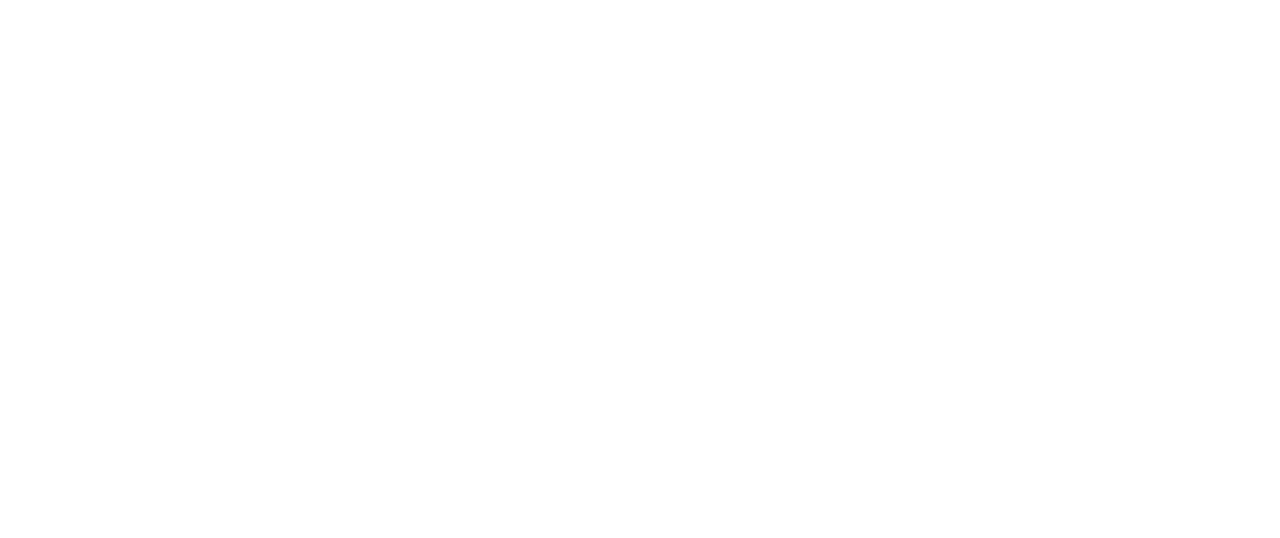
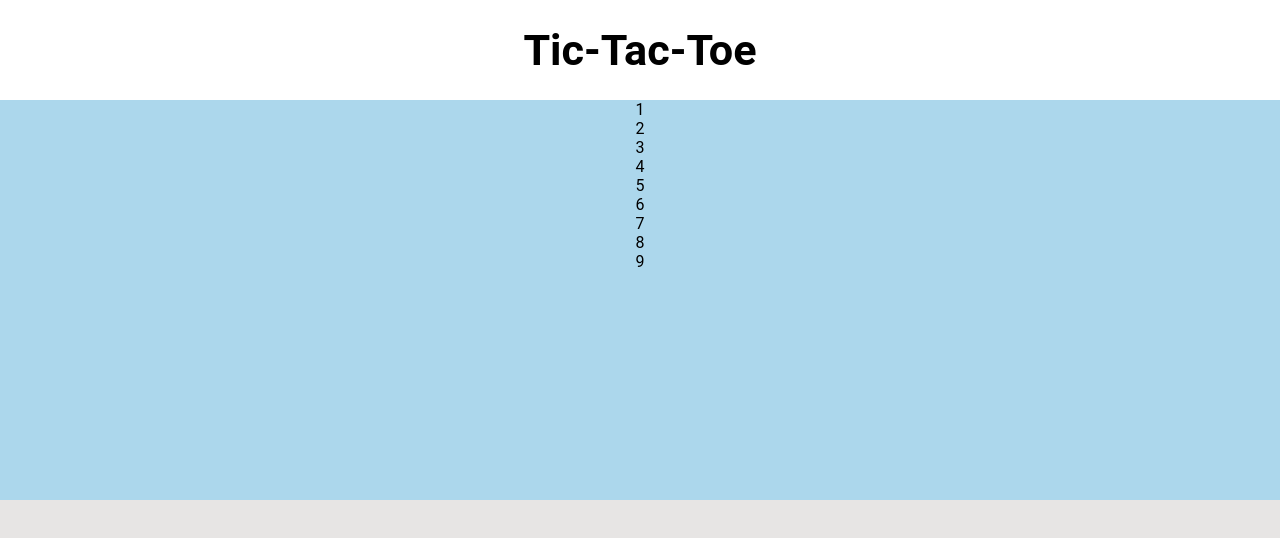
Before and after one commit to Rurutabi/Project-Tic-Tac-Toe, a website: page index.html in a window 1280 px wide. Drawn offline with Linux system fonts and the light colour scheme.

Commit message:
create nav with css

```diff
--- a/index.html
+++ b/index.html
@@ -4,7 +4,30 @@
     <meta charset="UTF-8" />
     <meta http-equiv="X-UA-Compatible" content="IE=edge" />
     <meta name="viewport" content="width=device-width, initial-scale=1.0" />
+    <link rel="stylesheet" href="style.css" />
+    <script defer src="script.js"></script>
     <title>Project-Tic-Tac-Toe</title>
   </head>
-  <body></body>
+  <body>
+    <div class="container">
+      <nav>
+        <div class="header">
+          <h1>Tic-Tac-Toe</h1>
+        </div>
+      </nav>
+      <div class="game-container">
+        <div class="game-grid">
+          <div class="grid-item">1</div>
+          <div class="grid-item">2</div>
+          <div class="grid-item">3</div>
+          <div class="grid-item">4</div>
+          <div class="grid-item">5</div>
+          <div class="grid-item">6</div>
+          <div class="grid-item">7</div>
+          <div class="grid-item">8</div>
+          <div class="grid-item">9</div>
+        </div>
+      </div>
+    </div>
+  </body>
 </html>
--- a/script.js
+++ /dev/null
@@ -1,2 +0,0 @@
-const hi = "yoyo";
-console.log(hi);
--- a/style.css
+++ b/style.css
@@ -0,0 +1,43 @@
+:root {
+  --shadow: 0 4px 6px rgba(0, 0, 0, 0.1), 0 1px 3px rgba(0, 0, 0, 0.08);
+  --main-grey: #e7e5e4;
+  --text-size: 1.2rem;
+  --main-color: #acd7ec;
+  --global-margin-top: 36px;
+}
+
+* {
+  margin: 0;
+  padding: 0;
+  box-sizing: border-box;
+}
+
+body {
+  font-family: Roboto, -apple-system, BlinkMacSystemFont, "Segoe UI", Oxygen,
+    Ubuntu, Cantarell, "Open Sans", "Helvetica Neue", sans-serif;
+  background-color: var(--main-grey);
+}
+
+.container {
+  height: 100vh;
+}
+
+nav {
+  display: flex;
+  align-items: center;
+  justify-content: center;
+  height: max(100px, 10%);
+  background-color: white;
+  box-shadow: var(--shadow);
+}
+
+.header {
+  font-size: 1.8rem;
+}
+
+.game-container {
+  display: flex;
+  background-color: #acd7ec;
+  height: 400px;
+  justify-content: center;
+}
```
